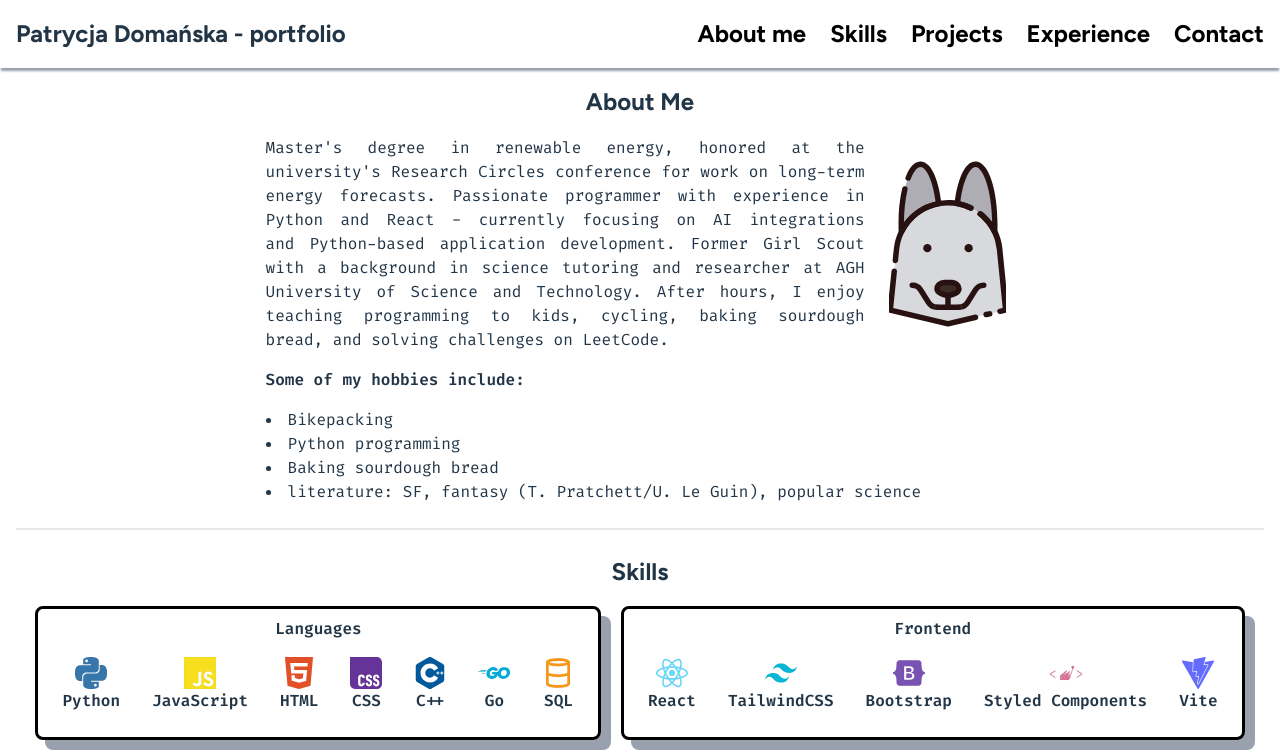
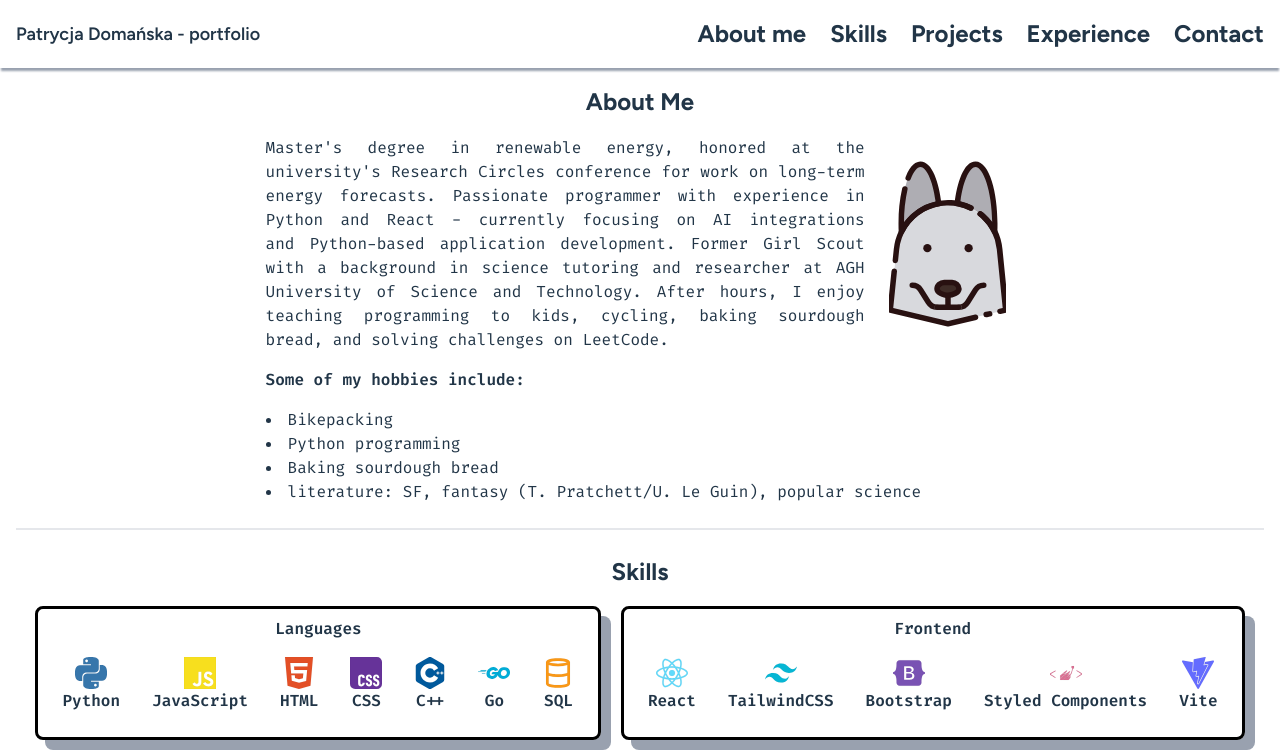
Before and after one commit to little-star45/domanska-portfolio, a React (Vite) app: page / in a window 1280 px wide. Shown: the top 754 px of the page. Built offline with nearby package versions, Linux system fonts and the light colour scheme.

Commit message:
responsible navbar

```diff
--- a/package.json
+++ b/package.json
@@ -12,6 +12,7 @@
   "dependencies": {
     "@headlessui/react": "^2.2.7",
     "@tailwindcss/vite": "^4.1.13",
+    "lucide-react": "^0.544.0",
     "react": "^19.1.1",
     "react-dom": "^19.1.1",
     "react-markdown": "^10.1.0",
--- a/src/components/Navbar.jsx
+++ b/src/components/Navbar.jsx
@@ -1,21 +1,59 @@
-import { useState } from 'react'
+import { useState } from "react";
+import { Menu, X } from "lucide-react";
+
+const navLinks = [
+  { href: "#section-about-me", label: "About me" },
+  { href: "#section-skills", label: "Skills" },
+  { href: "#section-projects", label: "Projects" },
+  { href: "#section-experience", label: "Experience" },
+  { href: "#section-contact", label: "Contact" },
+];
 
 const Navbar = () => {
+  const [isOpen, setIsOpen] = useState(false);
 
   return (
-    <div className='flex flex-row justify-between items-center p-4 shadow-gray-400 shadow-[0_4px_2px_-1px_rgba(0,0,0,0.1)] sticky top-0 bg-white z-10 text-section-title'>
-        <h1> Patrycja Domańska - portfolio</h1>
-        <ul className='flex flex-row justify-around list-none gap-6'>
-          <li><a href="#section-about-me" className="text-black hover:text-black">About me</a></li>
-          <li><a href="#section-skills" className="text-black hover:text-black">Skills</a></li>
-          <li><a href="#section-projects" className="text-black hover:text-black">Projects</a></li>
-          <li><a href="#section-experience" className="text-black hover:text-black">Experience</a></li>
-          <li><a href="#section-contact" className="text-black hover:text-black">Contact</a></li>
+    <nav className="shadow-gray-400 shadow-[0_4px_2px_-1px_rgba(0,0,0,0.1)] sticky top-0 bg-white z-10">
+
+      <div className="flex justify-between items-center p-4 text-section-title">
+        <h1 className="text-lg  font-semibold">
+          Patrycja Domańska - portfolio
+        </h1>
+
+        <ul className="hidden md:flex flex-row gap-6 list-none">
+          {navLinks.map((link) => (
+            <li key={link.href}>
+              <a href={link.href} className="hover:text-gray-600"> {link.label}</a>
+            </li>
+          ))}
         </ul>
-    </div>
 
-  )
-}
+        <button
+          className="md:hidden text-black"
+          onClick={() => setIsOpen(!isOpen)}
+        >
+          {isOpen ? <X size={28} /> : <Menu size={28} />}
+        </button>
+      </div>
 
+      {isOpen && (
+        <ul className="md:hidden flex flex-col items-center gap-4 pb-4 bg-white shadow-inner text-section-title pt-4">
+          {navLinks.map((link) => (
+            <li key={link.href}>
+              <a
+                href={link.href}
+                className="hover:text-gray-600 "
+                onClick={() => setIsOpen(false)}
+              >
+                {link.label}
+              </a>
+            </li>
+          ))}
+        </ul>
+      )}
 
-export default Navbar
+    </nav>
+  );
+};
+
+export default Navbar;
```
Also changed, not shown: 1 other file (tests, documents, lock files or other folders).
